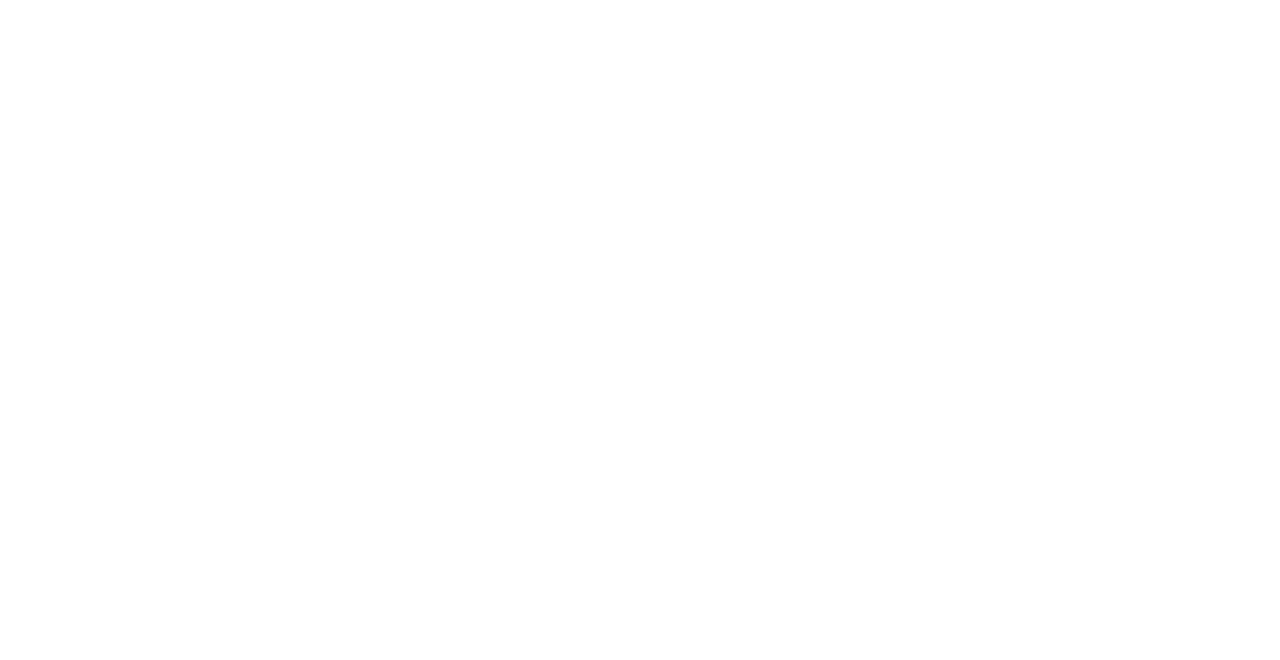
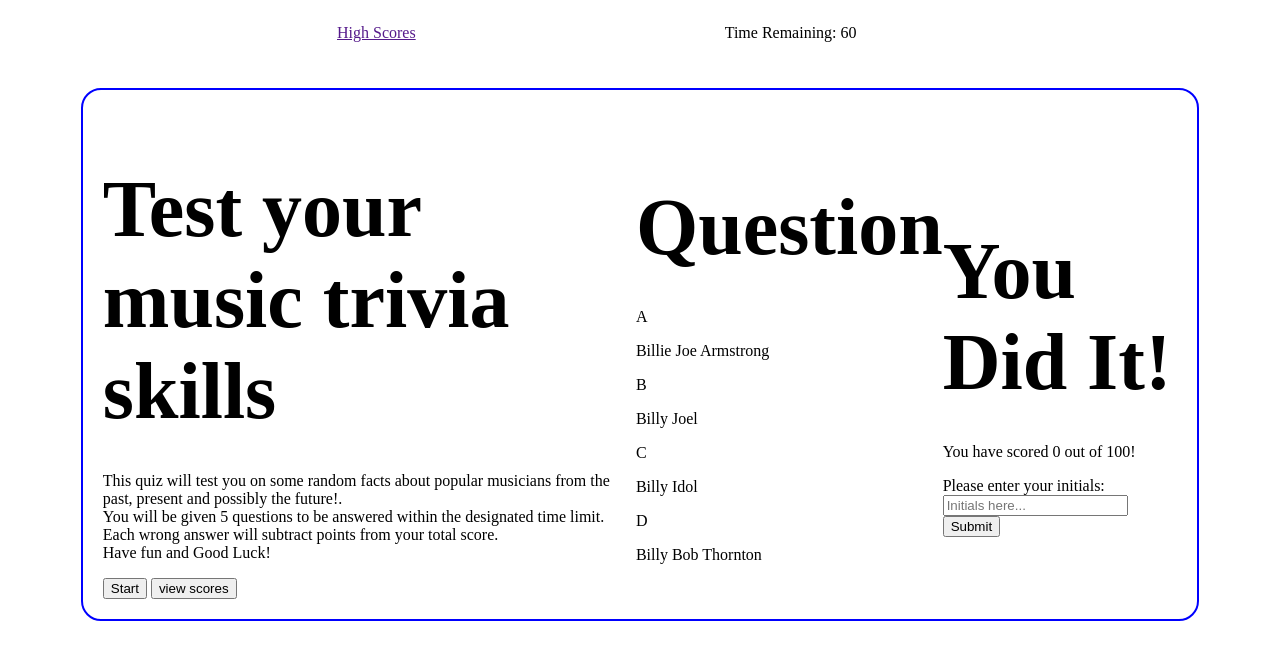
Before and after one commit to davidgreenhouse/quiz-trivia, a plain HTML site: page index.html in a window 1280 px wide. Drawn offline with Linux system fonts and the light colour scheme.

Commit message:
updated HTML and CSS, light js work

```diff
--- a/assets/css/style.css
+++ b/assets/css/style.css
@@ -0,0 +1,34 @@
+h1 {
+    font-size: 80px;
+    color: black;
+    margin-bottom: 35px;
+}
+
+
+.info {
+    display: flex;
+    margin: 20px;
+    margin-top: auto;
+    max-width: auto;
+    justify-content: space-evenly;
+    align-items: center;
+    width: 90%;
+}
+
+
+
+.container {
+    display: flex;
+    justify-content: center;
+    width: 100%;
+    height: 100%;
+    align-items: center;
+    border: solid 2px blue;
+    border-radius: 20px;
+    max-width: 85%;
+    max-height: auto;
+    margin: auto;
+    margin-top: 30px;
+    padding: 20px;
+    background:white;
+}
--- a/assets/js/script.js
+++ b/assets/js/script.js
@@ -0,0 +1,14 @@
+var startButton = document.querySelector('#start');
+var timer = document.querySelector('.timerCounter');
+var question = document.querySelector('#question');
+var choiceEl = document.querySelector('.choice-container')
+var highScores = document.querySelector('#high-scores');
+var finalScoreText = document.querySelector('.finalScore');
+var initials = document.querySelector('#initials')
+var shuffledQuestions = randomizeQuestions();
+
+
+var secondsLeft = 60;
+var currentScore = 0;
+var currentQuestion = 0;
+var finalScore;
--- a/index.html
+++ b/index.html
@@ -5,9 +5,60 @@
     <meta http-equiv="X-UA-Compatible" content="IE=edge">
     <meta name="viewport" content="width=device-width, initial-scale=1.0">
     <link rel="stylesheet" href="./assets/css/style.css">
-    <title>Quiz</title>
+    <title>Music Quiz Game</title>
 </head>
 <body>
+
+    <header class="info">
+        <a href="" id="high-scores" class="hs-header">High Scores <i class=""></i></a>
+        <div class="timer">
+        <p class="timer-display">Time Remaining: <span class="timerCounter">60</span></p>
+        </div>
+    </header>
+
+    <div class="container">
+        <div id="home" class="flex-column flex-center">
+            <h1 class="ready">Test your music trivia skills</h1>
+            <p class="rules">
+                This quiz will test you on some random facts about popular musicians from the past, present and possibly the future!.<br>
+                You will be given 5 questions to be answered within the designated time limit. Each wrong answer will subtract points from your total score.<br>
+                Have fun and Good Luck!<br>
+            </p>
+            <div class="buttons">
+                <button id="start" class="start btn">Start</button>
+                <button id="high-scores" class="btn hs-btn">view scores</button>
+            </div>
+        </div>
+
+        <div id="game" class="flex-column  justify-center hidden">
+            <h1 id="question">Question</h1>
+            <div class="answer-options">
+                <p class="answer-letter">A</p>
+                <p class="answer-text" id="choice-1">Billie Joe Armstrong</p>
+            </div>
+            <div class="answer-options">
+                <p class="answer-letter">B</p>
+                <p class="answer-text" id="choice-2">Billy Joel</p>
+            </div>
+            <div class="answer-options">
+                <p class="answer-letter">C</p>
+                <p class="answer-text" id="choice-3">Billy Idol</p>
+            </div>
+            <div class="answer-options">
+                <p class="answer-letter">D</p>
+                <p class="answer-text" id="choice-4">Billy Bob Thornton</p>
+            </div>
+        </div>
+
+        <div id="results" class="flex-column flex-center">
+            <h1 class="finished">You Did It!</h1>
+            <p class="grade">You have scored <span class="finalScore">0</span> out of 100!</p>
+            <label>Please enter your initials:</label>
+            <input type="text" id="initials" placeholder="Initials here...">
+            <button id="finish" class="btn">Submit</button>
+        </div>
+
+    </div>
 
     <script src="./assets/js/questions.js"></script>
     <script src="./assets/js/script.js"></script>
```
